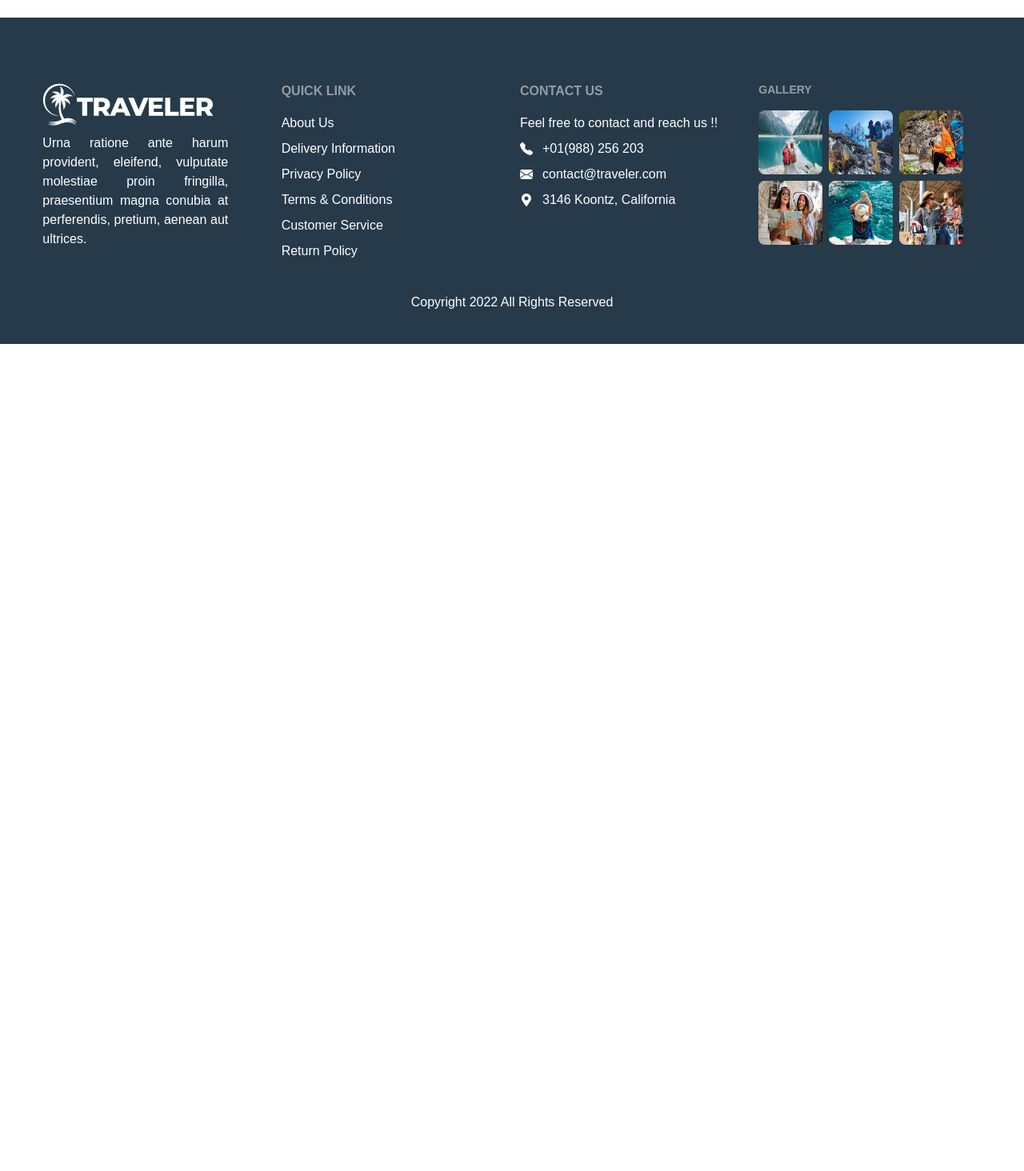
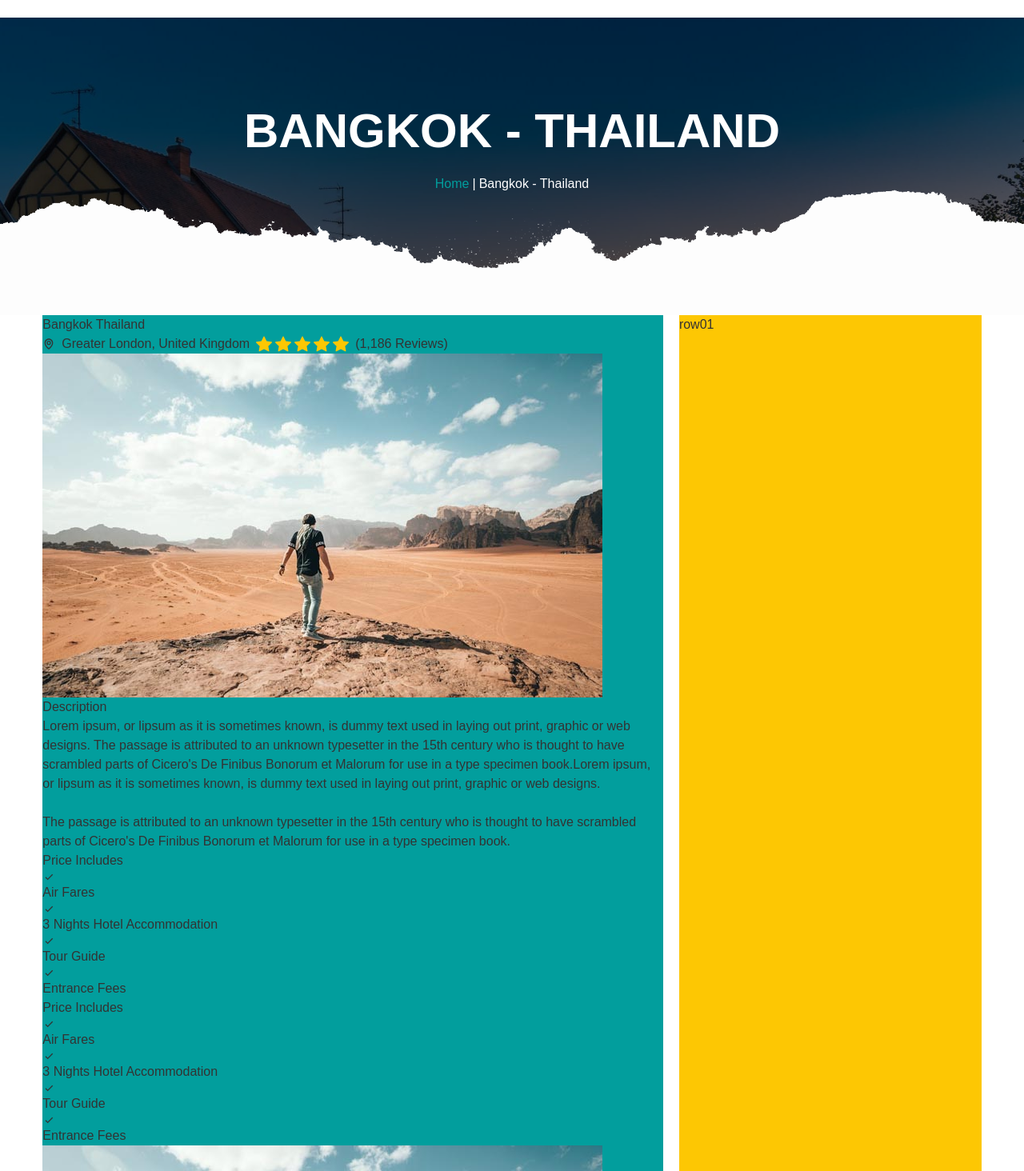
Before and after one commit to ismailjosim/traveler-client, a React (Create React App) app: page /single in a window 1280 px wide. Shown: the part 86-1550 px from the top of the page at 80% size. Before the commit the page ends 800 px from the top, so only its background shows below. Built offline with nearby package versions, Linux system fonts and the light colour scheme; no server answers.

Commit message:
add destination details left side demo content

```diff
--- a/src/components/Destinations/Sections/SingleDestination.jsx
+++ b/src/components/Destinations/Sections/SingleDestination.jsx
@@ -1,7 +1,106 @@
 import React from 'react'
+import { BiCheck, BiMap } from 'react-icons/bi'
+import { BsFillStarFill } from 'react-icons/bs'
+import imgDetails from '../../../assets/destinations/trending-large.jpg'
+import PageHeading from '../../../utilities/PageHeading'
 
 const SingleDestination = () => {
-	return <div></div>
+	return (
+		<div>
+			<PageHeading headTitle={'Bangkok - Thailand'} />
+			<div className='w-11/12 mx-auto grid lg:grid-cols-3 gap-5'>
+				<div className='bg-primary col-span-2'>
+					<h2>Bangkok Thailand</h2>
+					<div className='flex gap-2 items-center'>
+						<BiMap className='inline-block' />
+						<span>Greater London, United Kingdom</span>
+						<p className='flex gap-1 text-secondary text-xl'>
+							<BsFillStarFill />
+							<BsFillStarFill />
+							<BsFillStarFill />
+							<BsFillStarFill />
+							<BsFillStarFill />
+						</p>
+						<span>(1,186 Reviews)</span>
+					</div>
+					<div>
+						<img src={imgDetails} alt='' />
+					</div>
+					<div className=''>
+						<h4>Description</h4>
+						<p>
+							Lorem ipsum, or lipsum as it is sometimes known, is dummy text
+							used in laying out print, graphic or web designs. The passage is
+							attributed to an unknown typesetter in the 15th century who is
+							thought to have scrambled parts of Cicero's De Finibus Bonorum et
+							Malorum for use in a type specimen book.Lorem ipsum, or lipsum as
+							it is sometimes known, is dummy text used in laying out print,
+							graphic or web designs.
+						</p>
+						<br />
+						<p>
+							The passage is attributed to an unknown typesetter in the 15th
+							century who is thought to have scrambled parts of Cicero's De
+							Finibus Bonorum et Malorum for use in a type specimen book.
+						</p>
+						<div>
+							<div>
+								<h4>Price Includes</h4>
+								<ul>
+									<li>
+										<BiCheck />
+										<span>Air Fares</span>
+									</li>
+									<li>
+										<BiCheck />
+										<span>3 Nights Hotel Accommodation</span>
+									</li>
+									<li>
+										<BiCheck />
+										<span>Tour Guide</span>
+									</li>
+									<li>
+										<BiCheck />
+										<span>Entrance Fees</span>
+									</li>
+								</ul>
+							</div>
+							<div>
+								<h4>Price Includes</h4>
+								<ul>
+									<li>
+										<BiCheck />
+										<span>Air Fares</span>
+									</li>
+									<li>
+										<BiCheck />
+										<span>3 Nights Hotel Accommodation</span>
+									</li>
+									<li>
+										<BiCheck />
+										<span>Tour Guide</span>
+									</li>
+									<li>
+										<BiCheck />
+										<span>Entrance Fees</span>
+									</li>
+								</ul>
+							</div>
+						</div>
+					</div>
+					<div>
+						<div>
+							<img src={imgDetails} alt='' />
+						</div>
+						<div>
+							<img src={imgDetails} alt='' />
+						</div>
+					</div>
+				</div>
+				<div className='bg-secondary col-span-1'>row01</div>
+			</div>
+		</div>
+	)
 }
 
 export default SingleDestination
```
